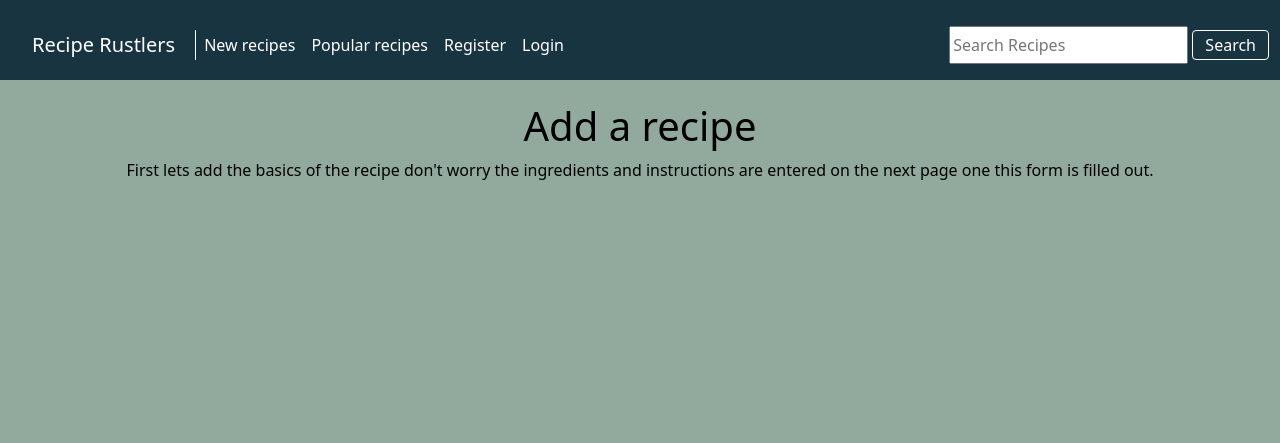
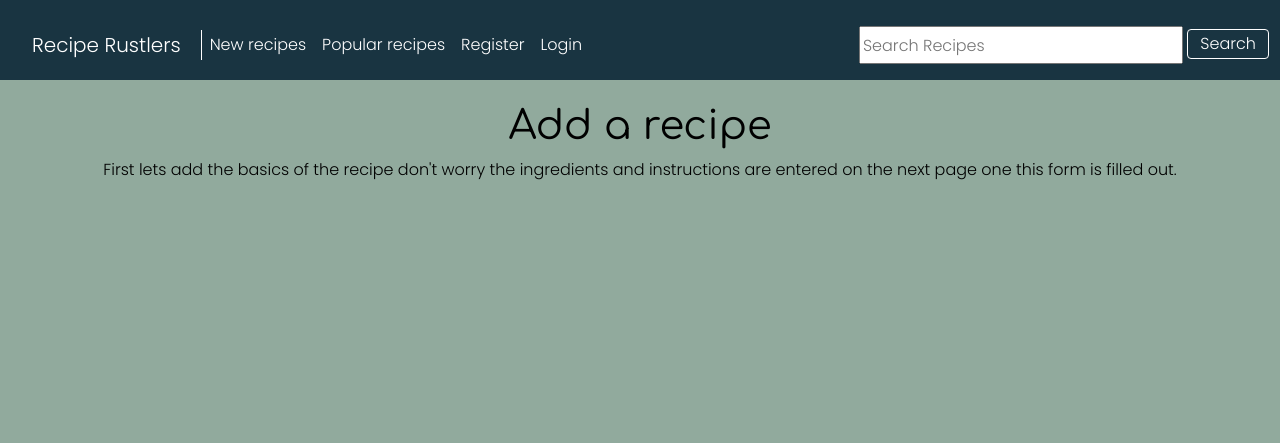
Before and after one commit to HarveyBurton96/Recipe-Rustlers, a Django app: page /add_a_recipe in a window 1280 px wide. Shown: the top 443 px of the page. Run offline with Django 3.2, Linux system fonts and the light colour scheme; some libraries are stand-ins or nearby versions.

Commit message:
Add font style

```diff
--- a/static/css/style.css
+++ b/static/css/style.css
@@ -1,3 +1,5 @@
+@import url('https://fonts.googleapis.com/css2?family=Comfortaa&family=Open+Sans:wght@300&family=PT+Sans&family=Poppins:wght@300&display=swap');
+
 /* General styles */
 .top {
     margin-top: 100px;
@@ -6,6 +8,11 @@
 body {
     height: 100%;
     background-color: #91AA9D;
+    font-family: Poppins, Open Sans;
+}
+
+h1, h2, h3, h4, h5 {
+    font-family: Comfortaa, PT Sans;
 }
 
 .top-style {
```
